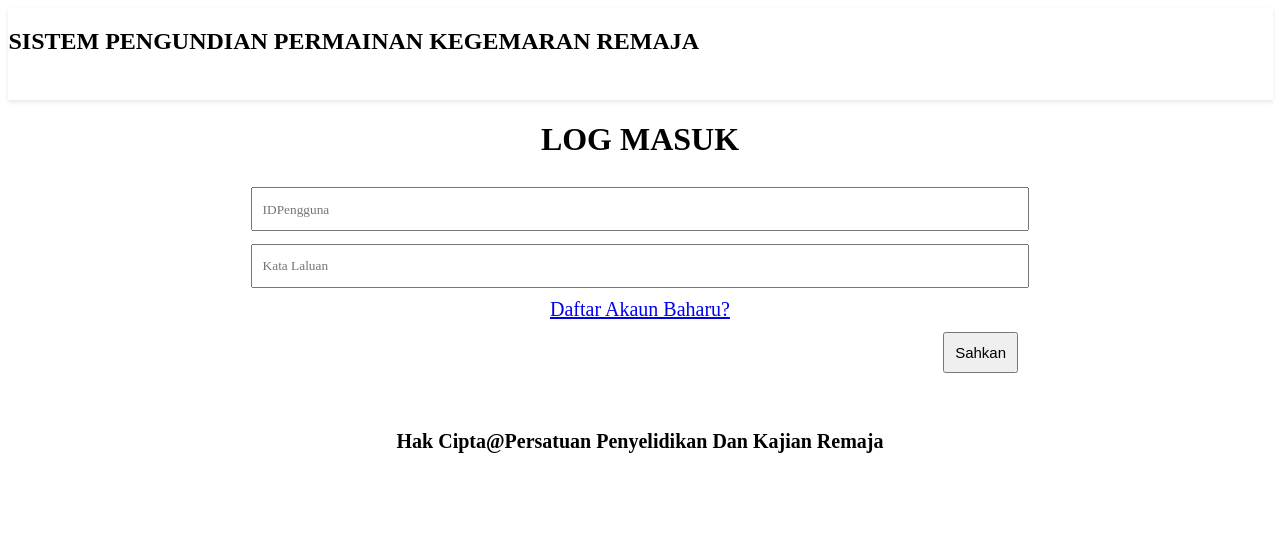
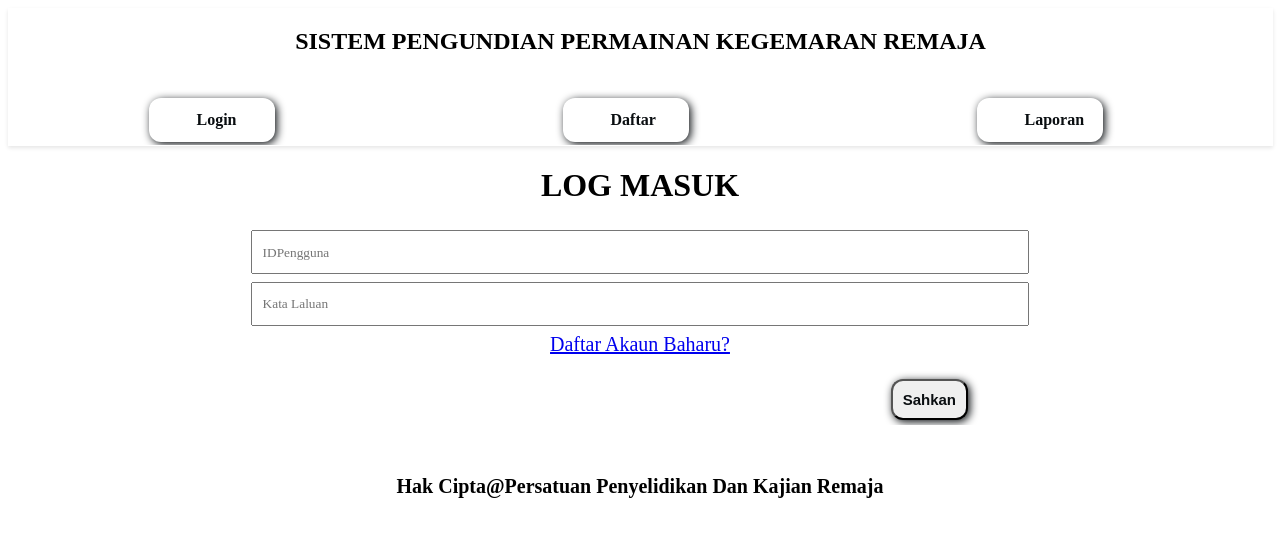
Before and after one commit to ChuaJingHui/CJH090306070514, a PHP site: page /login.html in a window 1280 px wide. Shown: the top 537 px of the page. Run offline with PHP 8.4, Linux system fonts and the light colour scheme.

Commit message:
Add files via upload

```diff
--- a/login.html
+++ b/login.html
@@ -9,8 +9,15 @@
         <div class="navTop">
           <p><h1>SISTEM PENGUNDIAN PERMAINAN KEGEMARAN REMAJA</p></h1>
         </div>
-
-
+        <div class="navItem">
+          <table class="navTable">
+            <tr>
+              <td><a class="navbtn" href="login.html">Login</a></td>
+              <td><a class="navbtn" href="register.php">Daftar</a></td>
+              <td><a class="navbtn" href=laporan.html">Laporan</a></td>
+            </tr>
+          </table>
+        </div>
 
       </nav>
 
@@ -27,7 +34,7 @@
               <td colspan="3"><input type="text" id="fpassword" name="fpassword" placeholder="Kata Laluan" class="user" required></td>
             </tr>
             <tr>
-              <td colspan="3"><a href="register.html" class="register">Daftar Akaun Baharu?</a></td>
+              <td colspan="3"><a href="register.php" class="register">Daftar Akaun Baharu?</a></td>
             </tr>
             <tr>
               <td style="text-align: right;padding-right:20%;"><input type="submit" value="Sahkan" class="btn"></td>
--- a/styles.css
+++ b/styles.css
@@ -2,6 +2,9 @@ body,button,select,input::placeholder{
         font-family: "Times New Roman", sans-serif;
     }
 
+
+
+/* Navigation */
 nav {
   background-color: #ffffff;
   padding: 0.5px;
@@ -9,17 +12,60 @@ nav {
   position: sticky;
   top: 0;
   left: 0;
-  z-index: 1000;
   box-shadow: 0 2px 4px rgba(0, 0, 0, 0.1);
   text-align: center;
 }
 
 .navTop {
-  display: flex;
-  flex-wrap: wrap;
+
+  align-items: center;
+  justify-content: space-between;
   width: 100%;
 }
 
+/* navItem */
+.navItem{
+  height: auto;
+  margin-left: 20px;
+}
+
+/* Button */
+.btn {
+  color: #0a0e11;
+  padding: 0.8rem 1.4rem;
+  text-decoration: none;
+  border-radius: 12px;
+  font-weight: 700;
+  box-shadow: 2px 2px 8px ;
+  transition: background-color 0.3s ease;
+  display: inline-block;
+  margin-top: 1rem;
+  margin-right: 50px;
+}
+
+.navbtn{
+  color: #0a0e11;
+  padding: 0.8rem 3rem;
+  text-decoration: none;
+  border-radius: 12px;
+  font-weight: 700;
+  box-shadow: 2px 2px 8px ;
+  transition: background-color 0.3s ease;
+  display: inline-block;
+  margin-top: 1rem;
+  margin-right: 50px;
+  width:30px;
+
+}
+.navbtn:hover {
+  background-color: #5580a4;
+  cursor: pointer;
+}
+.btn:hover {
+  background-color: #5580a4;
+  cursor: pointer;
+}
+/* Table */
 table {
     width: 100%;
     height:200px;
@@ -28,6 +74,11 @@ table {
     overflow: hidden;
     text-align: center;
     margin: auto;
+}
+
+.navTable{
+    height:30px;
+    width:100%;
 }
 
 .user{
```
Also changed, not shown: register.php (+11 -10 lines).
